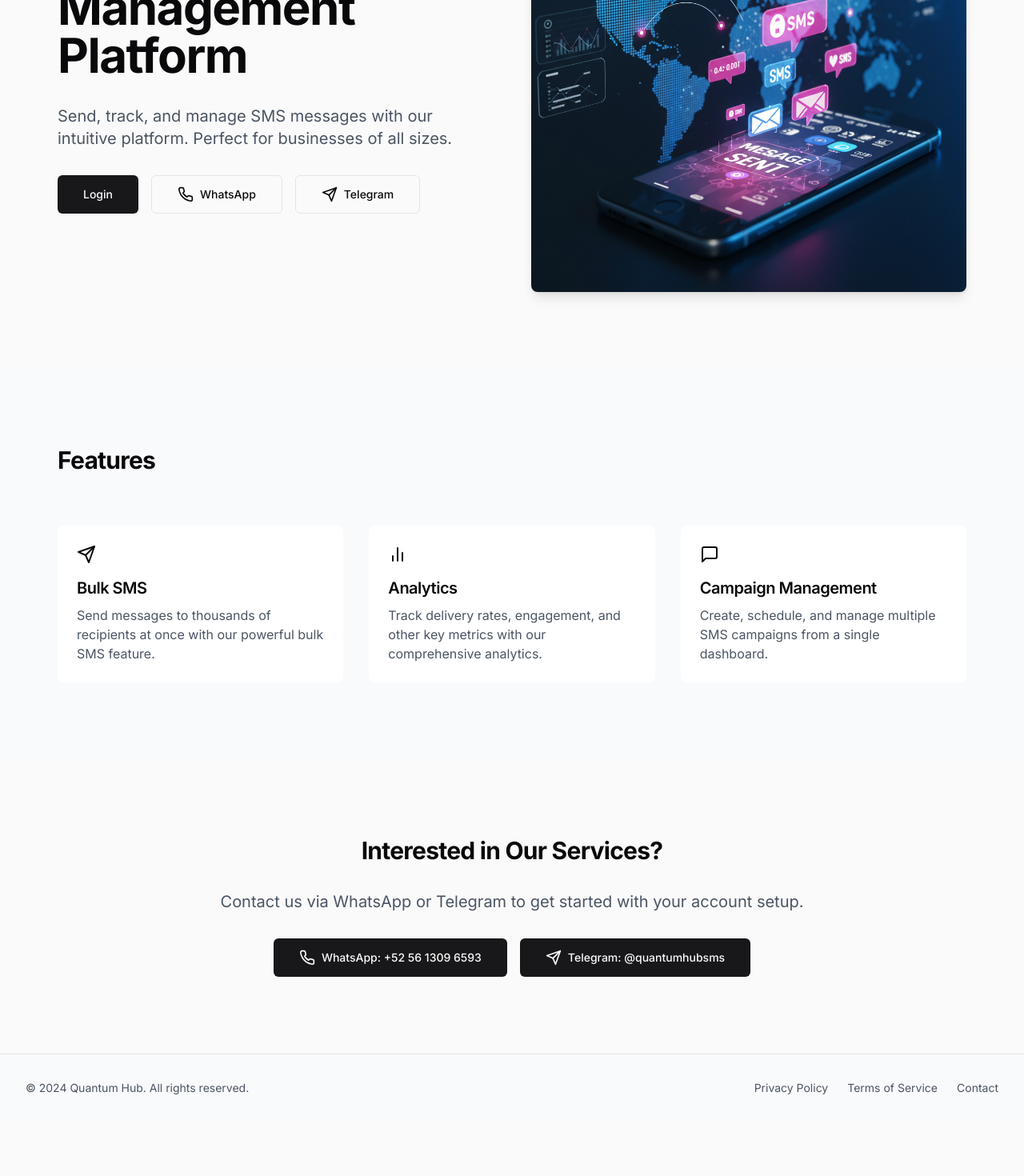
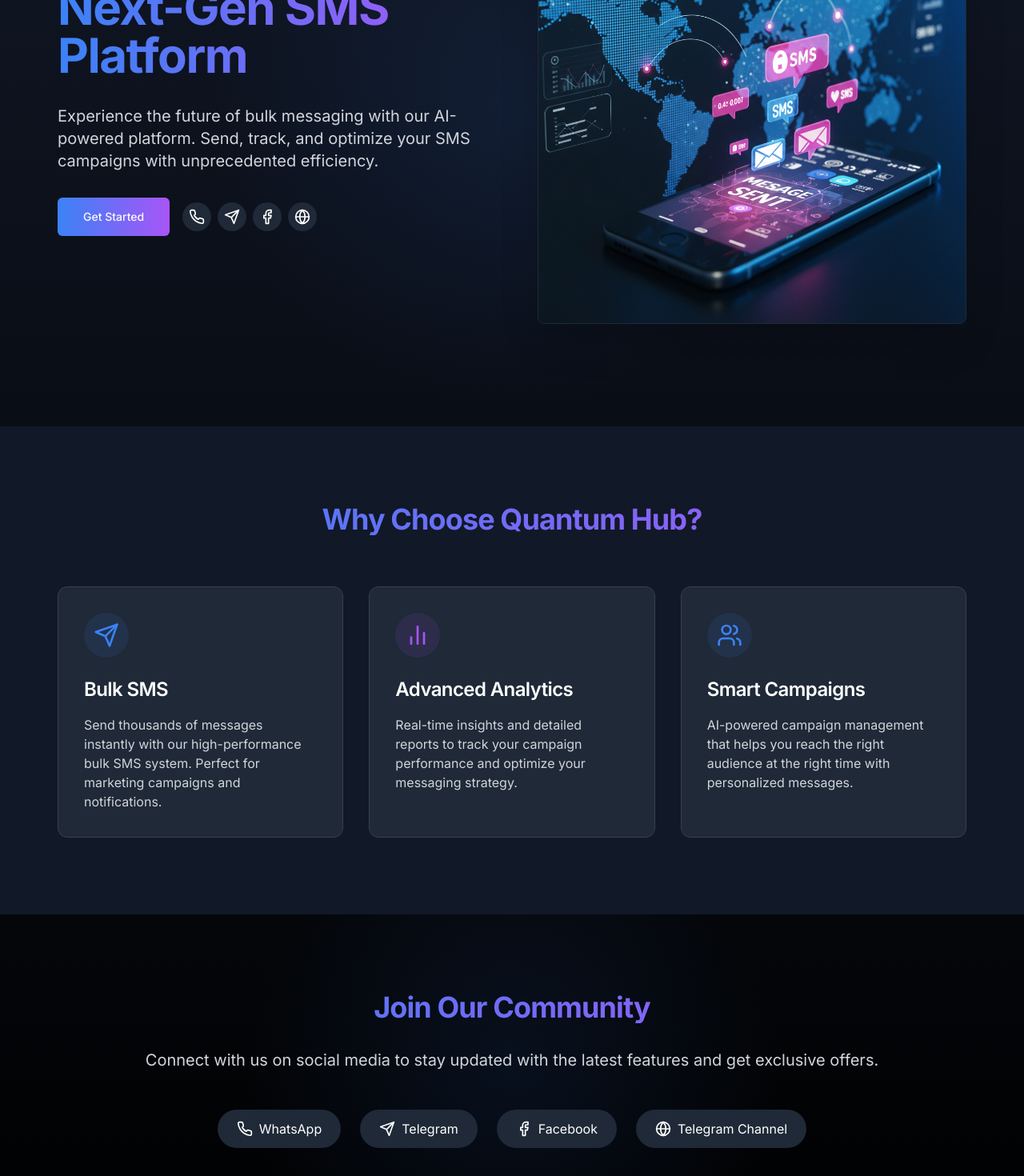
Before and after one commit to tune23wb/sms-panel, a Next.js app: page / in a window 1280 px wide. Shown: the part 340-1810 px from the top of the page at 80% size. Before the commit the page ends 1742 px from the top, so only its background shows below. Built offline with nearby package versions, Linux system fonts and the light colour scheme.

Commit message:
feat: modernize landing page with futuristic design and updated social links

```diff
--- a/app/page.tsx
+++ b/app/page.tsx
@@ -1,21 +1,22 @@
 import Link from "next/link"
 import { Button } from "@/components/ui/button"
-import { MessageSquare, BarChart2, Shield, Send, Phone, Lock } from "lucide-react"
+import { MessageSquare, BarChart2, Shield, Send, Phone, Lock, Facebook, Zap, Globe, Users } from "lucide-react"
 import Image from "next/image"
 
 export default function Home() {
   return (
-    <div className="flex flex-col min-h-screen">
+    <div className="flex flex-col min-h-screen bg-gradient-to-b from-gray-900 to-black text-white">
       {/* Navigation */}
-      <header className="border-b">
+      <header className="border-b border-gray-800">
         <div className="container mx-auto px-6">
-          <nav className="flex justify-between items-center h-16">
+          <nav className="flex justify-between items-center h-20">
             <Link href="/" className="flex items-center space-x-2">
-              <span className="text-xl font-semibold">Quantum Hub</span>
+              <Zap className="w-8 h-8 text-blue-500" />
+              <span className="text-2xl font-bold bg-clip-text text-transparent bg-gradient-to-r from-blue-500 to-purple-500">Quantum Hub</span>
             </Link>
             <div className="flex items-center gap-4">
               <Link href="/login">
-                <Button variant="ghost" className="text-gray-700">Login</Button>
+                <Button variant="outline" className="text-white border-gray-700 hover:bg-gray-800">Login</Button>
               </Link>
             </div>
           </nav>
@@ -24,36 +25,41 @@ export default function Home() {
 
       <main>
         {/* Hero Section */}
-        <section className="py-24 px-6">
-          <div className="container mx-auto max-w-[1200px]">
-            <div className="flex flex-col lg:flex-row items-center gap-12">
+        <section className="py-32 px-6 relative overflow-hidden">
+          <div className="absolute inset-0 bg-[radial-gradient(circle_at_center,rgba(59,130,246,0.1)_0%,transparent_50%)]"></div>
+          <div className="container mx-auto max-w-[1200px] relative">
+            <div className="flex flex-col lg:flex-row items-center gap-16">
               <div className="flex-1 space-y-8">
-                <h1 className="text-6xl font-bold tracking-tight">
-                  Powerful SMS Management Platform
+                <h1 className="text-6xl font-bold tracking-tight bg-clip-text text-transparent bg-gradient-to-r from-blue-500 to-purple-500">
+                  Next-Gen SMS Platform
                 </h1>
-                <p className="text-xl text-gray-600">
-                  Send, track, and manage SMS messages with our intuitive platform. Perfect for businesses of all sizes.
+                <p className="text-xl text-gray-300">
+                  Experience the future of bulk messaging with our AI-powered platform. Send, track, and optimize your SMS campaigns with unprecedented efficiency.
                 </p>
-                <div className="flex items-center gap-4">
+                <div className="flex flex-wrap items-center gap-4">
                   <Link href="/login">
-                    <Button size="lg" className="h-12 px-8">Login</Button>
+                    <Button size="lg" className="h-12 px-8 bg-gradient-to-r from-blue-500 to-purple-500 hover:from-blue-600 hover:to-purple-600">
+                      Get Started
+                    </Button>
                   </Link>
-                  <a href="https://wa.me/525613096593" target="_blank" rel="noopener noreferrer">
-                    <Button variant="outline" size="lg" className="h-12 px-8">
-                      <Phone className="mr-2 h-5 w-5" />
-                      WhatsApp
-                    </Button>
-                  </a>
-                  <a href="https://t.me/quantumhubsms" target="_blank" rel="noopener noreferrer">
-                    <Button variant="outline" size="lg" className="h-12 px-8">
-                      <Send className="mr-2 h-5 w-5" />
-                      Telegram
-                    </Button>
-                  </a>
+                  <div className="flex gap-2">
+                    <a href="https://wa.me/525613096593" target="_blank" rel="noopener noreferrer" className="p-2 rounded-full bg-gray-800 hover:bg-gray-700 transition-colors">
+                      <Phone className="h-5 w-5" />
+                    </a>
+                    <a href="https://t.me/quantumhubsms" target="_blank" rel="noopener noreferrer" className="p-2 rounded-full bg-gray-800 hover:bg-gray-700 transition-colors">
+                      <Send className="h-5 w-5" />
+                    </a>
+                    <a href="https://www.facebook.com/share/192sMD3ASy/?mibextid=wwXIfr" target="_blank" rel="noopener noreferrer" className="p-2 rounded-full bg-gray-800 hover:bg-gray-700 transition-colors">
+                      <Facebook className="h-5 w-5" />
+                    </a>
+                    <a href="https://t.me/+92otxqebKco4MDYx" target="_blank" rel="noopener noreferrer" className="p-2 rounded-full bg-gray-800 hover:bg-gray-700 transition-colors">
+                      <Globe className="h-5 w-5" />
+                    </a>
+                  </div>
                 </div>
               </div>
               <div className="flex-1 relative">
-                <div className="w-full aspect-square bg-gray-100 rounded-lg shadow-lg overflow-hidden">
+                <div className="w-full aspect-square rounded-lg overflow-hidden border border-gray-800 shadow-2xl">
                   <Image
                     src="/dashboard-preview.png"
                     alt="Dashboard Preview"
@@ -68,40 +74,40 @@ export default function Home() {
         </section>
 
         {/* Features Section */}
-        <section className="py-24 px-6 bg-gray-50">
+        <section className="py-24 px-6 bg-gray-900">
           <div className="container mx-auto max-w-[1200px]">
-            <h2 className="text-3xl font-bold mb-16">Features</h2>
+            <h2 className="text-4xl font-bold mb-16 text-center bg-clip-text text-transparent bg-gradient-to-r from-blue-500 to-purple-500">Why Choose Quantum Hub?</h2>
             <div className="grid md:grid-cols-2 lg:grid-cols-3 gap-8">
               {/* Bulk SMS Feature */}
-              <div className="bg-white p-6 rounded-lg">
-                <div className="mb-4">
-                  <Send className="w-6 h-6" />
+              <div className="bg-gray-800 p-8 rounded-xl border border-gray-700 hover:border-blue-500 transition-colors">
+                <div className="mb-6 p-3 rounded-full bg-blue-500/10 w-fit">
+                  <Send className="w-8 h-8 text-blue-500" />
                 </div>
-                <h3 className="text-xl font-semibold mb-2">Bulk SMS</h3>
-                <p className="text-gray-600">
-                  Send messages to thousands of recipients at once with our powerful bulk SMS feature.
+                <h3 className="text-2xl font-semibold mb-4">Bulk SMS</h3>
+                <p className="text-gray-300">
+                  Send thousands of messages instantly with our high-performance bulk SMS system. Perfect for marketing campaigns and notifications.
                 </p>
               </div>
 
               {/* Analytics */}
-              <div className="bg-white p-6 rounded-lg">
-                <div className="mb-4">
-                  <BarChart2 className="w-6 h-6" />
+              <div className="bg-gray-800 p-8 rounded-xl border border-gray-700 hover:border-purple-500 transition-colors">
+                <div className="mb-6 p-3 rounded-full bg-purple-500/10 w-fit">
+                  <BarChart2 className="w-8 h-8 text-purple-500" />
                 </div>
-                <h3 className="text-xl font-semibold mb-2">Analytics</h3>
-                <p className="text-gray-600">
-                  Track delivery rates, engagement, and other key metrics with our comprehensive analytics.
+                <h3 className="text-2xl font-semibold mb-4">Advanced Analytics</h3>
+                <p className="text-gray-300">
+                  Real-time insights and detailed reports to track your campaign performance and optimize your messaging strategy.
                 </p>
               </div>
 
               {/* Campaign Management */}
-              <div className="bg-white p-6 rounded-lg">
-                <div className="mb-4">
-                  <MessageSquare className="w-6 h-6" />
+              <div className="bg-gray-800 p-8 rounded-xl border border-gray-700 hover:border-blue-500 transition-colors">
+                <div className="mb-6 p-3 rounded-full bg-blue-500/10 w-fit">
+                  <Users className="w-8 h-8 text-blue-500" />
                 </div>
-                <h3 className="text-xl font-semibold mb-2">Campaign Management</h3>
-                <p className="text-gray-600">
-                  Create, schedule, and manage multiple SMS campaigns from a single dashboard.
+                <h3 className="text-2xl font-semibold mb-4">Smart Campaigns</h3>
+                <p className="text-gray-300">
+                  AI-powered campaign management that helps you reach the right audience at the right time with personalized messages.
                 </p>
               </div>
             </div>
@@ -109,24 +115,29 @@ export default function Home() {
         </section>
 
         {/* Contact Section */}
-        <section className="py-24 px-6">
-          <div className="container mx-auto max-w-[1200px] text-center">
-            <h2 className="text-3xl font-bold mb-8">Interested in Our Services?</h2>
-            <p className="text-xl text-gray-600 mb-8">
-              Contact us via WhatsApp or Telegram to get started with your account setup.
+        <section className="py-24 px-6 relative overflow-hidden">
+          <div className="absolute inset-0 bg-[radial-gradient(circle_at_center,rgba(59,130,246,0.1)_0%,transparent_50%)]"></div>
+          <div className="container mx-auto max-w-[1200px] text-center relative">
+            <h2 className="text-4xl font-bold mb-8 bg-clip-text text-transparent bg-gradient-to-r from-blue-500 to-purple-500">Join Our Community</h2>
+            <p className="text-xl text-gray-300 mb-12">
+              Connect with us on social media to stay updated with the latest features and get exclusive offers.
             </p>
-            <div className="flex justify-center gap-4">
-              <a href="https://wa.me/525613096593" target="_blank" rel="noopener noreferrer">
-                <Button size="lg" className="h-12 px-8">
-                  <Phone className="mr-2 h-5 w-5" />
-                  WhatsApp: +52 56 1309 6593
-                </Button>
+            <div className="flex flex-wrap justify-center gap-6">
+              <a href="https://wa.me/525613096593" target="_blank" rel="noopener noreferrer" className="flex items-center gap-2 px-6 py-3 rounded-full bg-gray-800 hover:bg-gray-700 transition-colors">
+                <Phone className="h-5 w-5" />
+                <span>WhatsApp</span>
               </a>
-              <a href="https://t.me/quantumhubsms" target="_blank" rel="noopener noreferrer">
-                <Button size="lg" className="h-12 px-8">
-                  <Send className="mr-2 h-5 w-5" />
-                  Telegram: @quantumhubsms
-                </Button>
+              <a href="https://t.me/quantumhubsms" target="_blank" rel="noopener noreferrer" className="flex items-center gap-2 px-6 py-3 rounded-full bg-gray-800 hover:bg-gray-700 transition-colors">
+                <Send className="h-5 w-5" />
+                <span>Telegram</span>
+              </a>
+              <a href="https://www.facebook.com/share/192sMD3ASy/?mibextid=wwXIfr" target="_blank" rel="noopener noreferrer" className="flex items-center gap-2 px-6 py-3 rounded-full bg-gray-800 hover:bg-gray-700 transition-colors">
+                <Facebook className="h-5 w-5" />
+                <span>Facebook</span>
+              </a>
+              <a href="https://t.me/+92otxqebKco4MDYx" target="_blank" rel="noopener noreferrer" className="flex items-center gap-2 px-6 py-3 rounded-full bg-gray-800 hover:bg-gray-700 transition-colors">
+                <Globe className="h-5 w-5" />
+                <span>Telegram Channel</span>
               </a>
             </div>
           </div>
@@ -134,20 +145,21 @@ export default function Home() {
       </main>
 
       {/* Footer */}
-      <footer className="bg-gray-50 border-t">
+      <footer className="bg-gray-900 border-t border-gray-800">
         <div className="container mx-auto px-4 sm:px-6 lg:px-8 py-8">
           <div className="flex flex-col md:flex-row justify-between items-center">
-            <div className="text-gray-600 text-sm">
-              © 2024 Quantum Hub. All rights reserved.
+            <div className="flex items-center gap-2">
+              <Zap className="w-6 h-6 text-blue-500" />
+              <span className="text-gray-300">© 2024 Quantum Hub. All rights reserved.</span>
             </div>
             <div className="flex space-x-6 mt-4 md:mt-0">
-              <Link href="/privacy" className="text-gray-600 hover:text-gray-900 text-sm">
+              <Link href="/privacy" className="text-gray-400 hover:text-white transition-colors">
                 Privacy Policy
               </Link>
-              <Link href="/terms" className="text-gray-600 hover:text-gray-900 text-sm">
+              <Link href="/terms" className="text-gray-400 hover:text-white transition-colors">
                 Terms of Service
               </Link>
-              <Link href="/contact" className="text-gray-600 hover:text-gray-900 text-sm">
+              <Link href="/contact" className="text-gray-400 hover:text-white transition-colors">
                 Contact
               </Link>
             </div>
```
